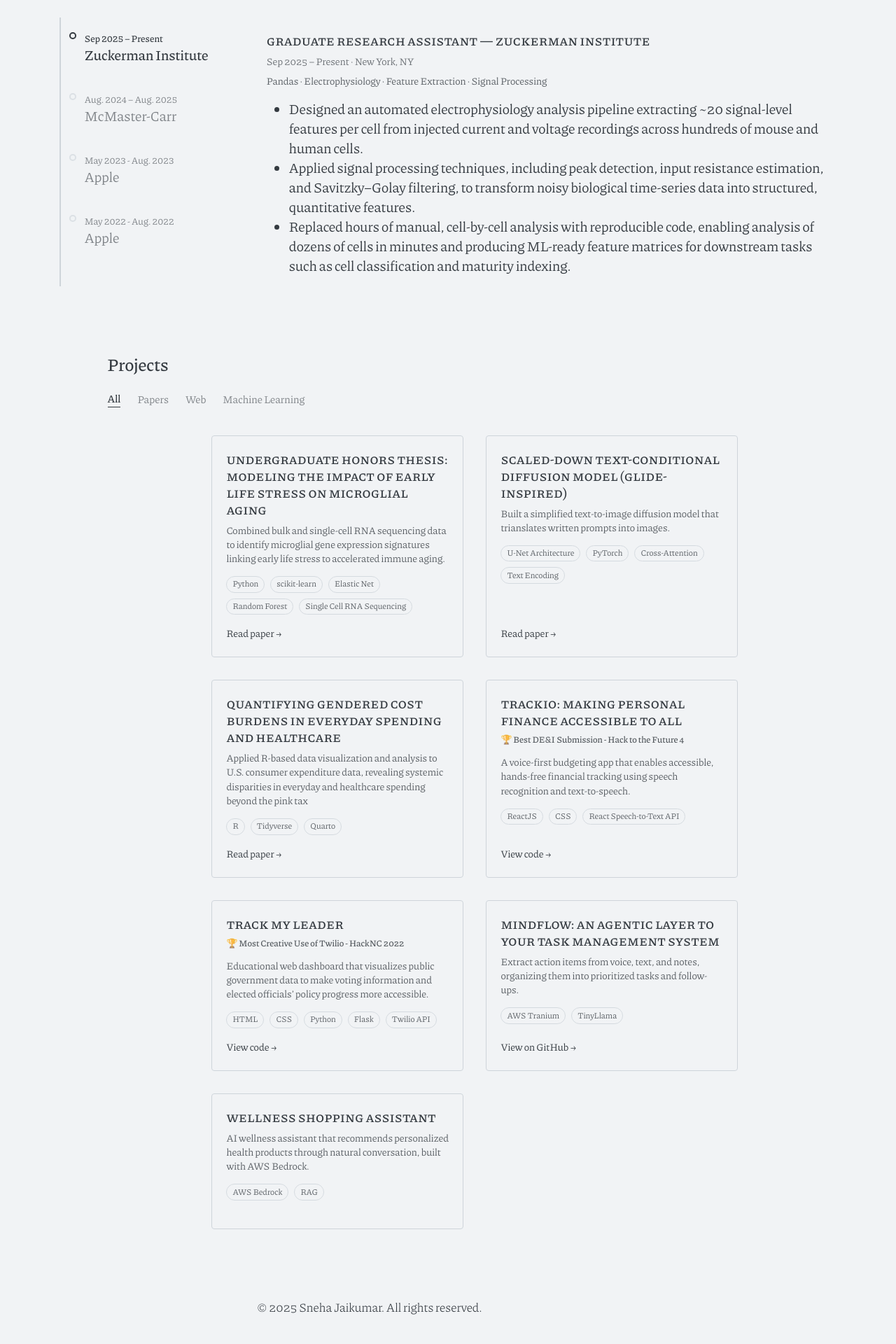
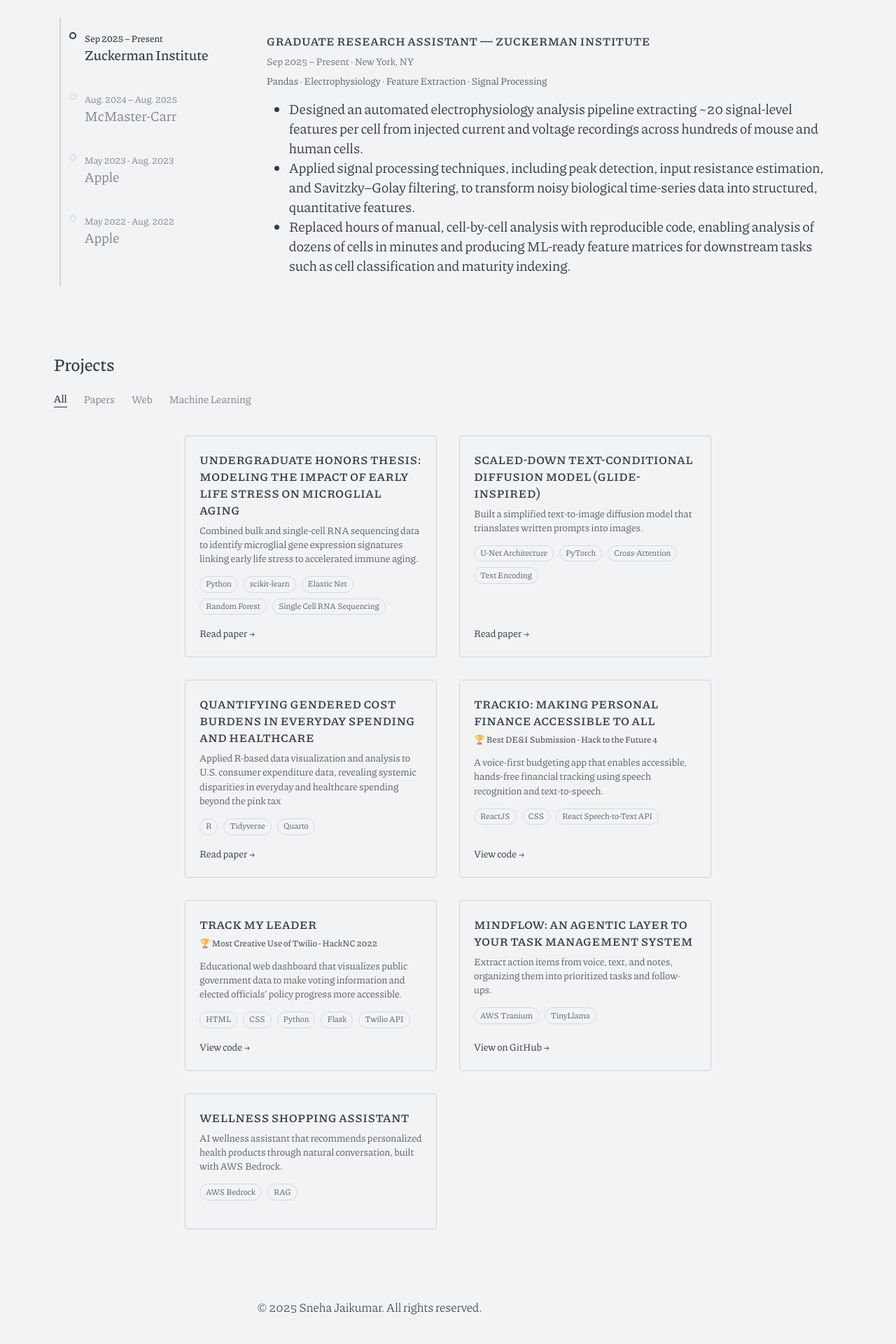
Before and after one commit to snehajaikumar23/snehajaikumar23.github.io, a Jekyll site: the page built from index.md, in a window 1280 px wide. Shown: the part 1125-3045 px from the top of the page at 70% size. Built offline with Jekyll 4.4.1, drawn with Linux system fonts in a browser that asks for light colours.

Commit message:
Adjust site-wide formatting

```diff
--- a/_sass/_elements.scss
+++ b/_sass/_elements.scss
@@ -187,23 +187,23 @@ a.reversefootnote {
   left: 50%;
   right: 50%;
   margin-left: -50vw;
-  margin-right: -50vw;
 
-  padding-left: clamp(1.5rem, 6vw, 5rem);
-  padding-right: clamp(1.5rem, 6vw, 5rem);
+  padding-left: var(--section-padding);
+  padding-right: var(--section-padding);
   margin-top: 6rem;
   margin-bottom: 6rem;
 }
 
-#projects.wide-section {
-  padding-left: clamp(2.5rem, 12vw, 12rem);
+:root {
+  --section-max-width: 1200px;
+  --section-padding: clamp(1.5rem, 6vw, 5rem);
 }
 
-// .section-content {
-//   max-width: 1200px;
-//   margin-left: auto;
-//   margin-right: auto;
-// }
+.section-inner {
+  max-width: var(--section-max-width);
+  margin-left: auto;
+  margin-right: auto;
+}
 
 .timeline {
   position: relative;
@@ -287,9 +287,6 @@ a.reversefootnote {
   grid-template-columns: 240px 1fr;
   gap: 4rem;
   margin-top: 2rem;
-  max-width: 1200px;
-  margin-left: auto;
-  margin-right: auto;
 }
 
 .work-details {
--- a/index.md
+++ b/index.md
@@ -4,6 +4,7 @@ title: Home
 ---
 
 <section id="work" class="wide-section">
+  <div class="section-inner">
   <h2>Work</h2>
 
   <div class="work-layout">
@@ -107,10 +108,12 @@ title: Home
 
     </div>
   </div>
+  </div>
 </section>
 
 
 <section id="projects" class="wide-section">
+  <div class="section-inner">
   <h2>Projects</h2>
 
   <!-- Category tabs -->
@@ -277,4 +280,5 @@ title: Home
     </article>
 
   </div>
+  </div>
 </section>
```
